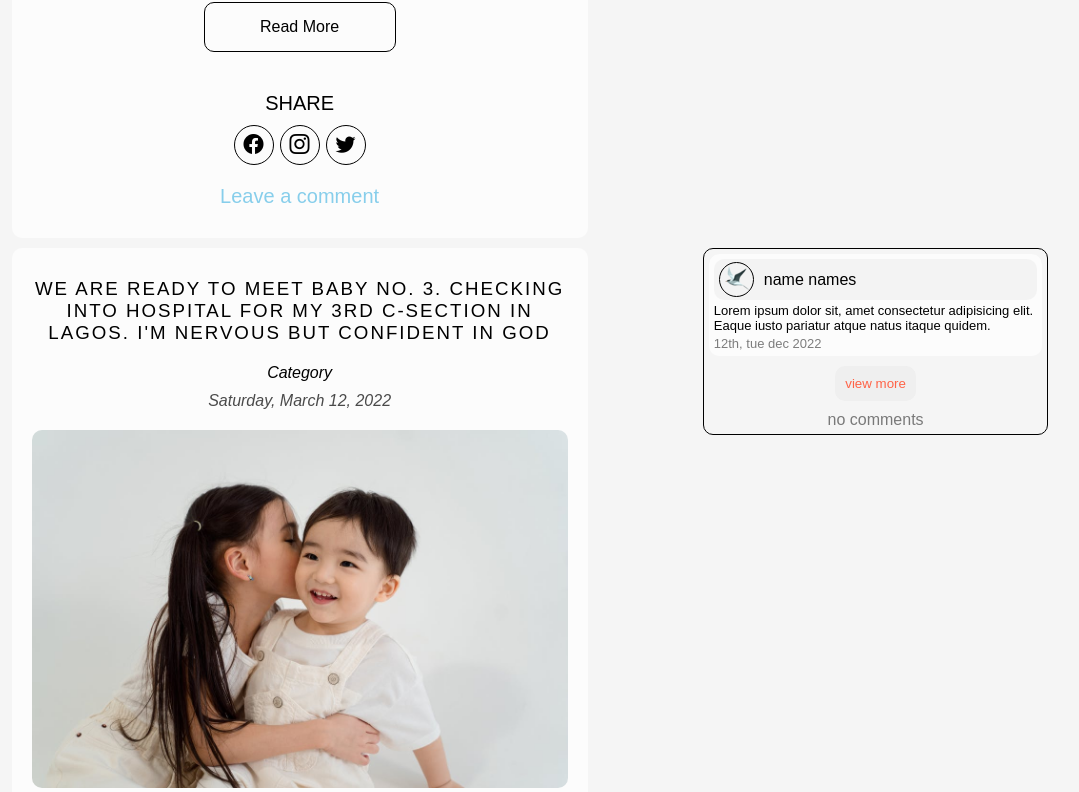
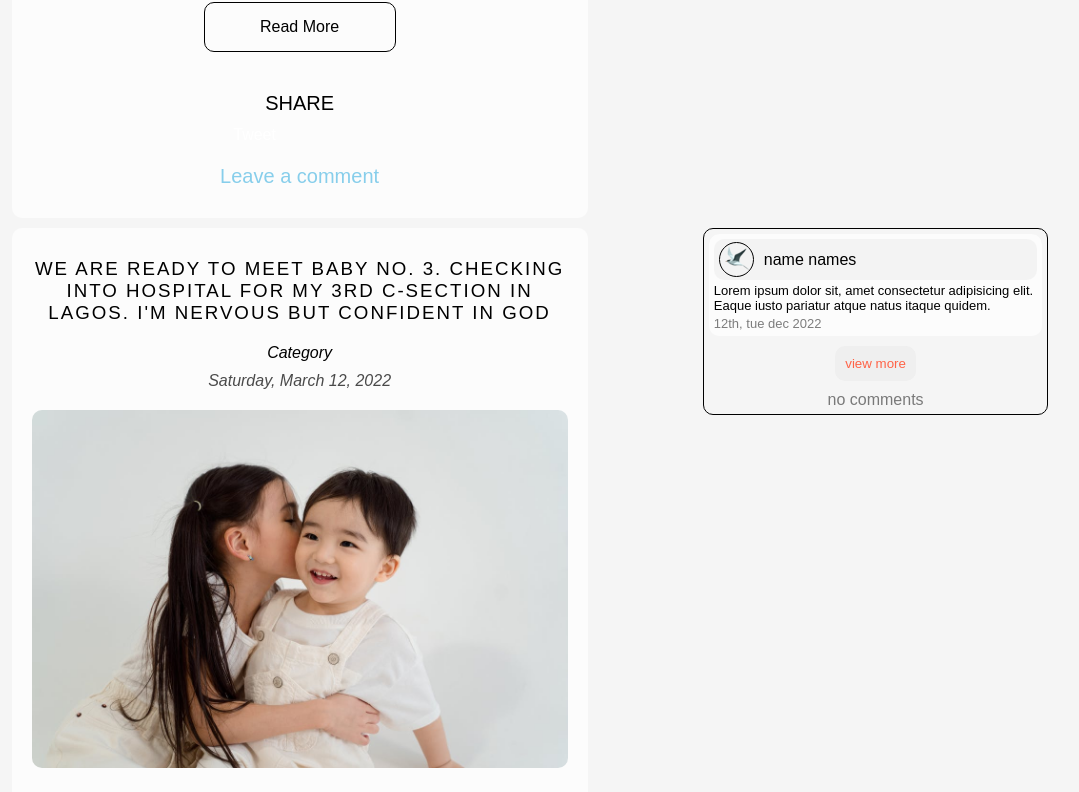
Before and after one commit to AlexChika/whisper, a Next.js app: page / in a window 1280 px wide. Shown: the part 1719-2511 px from the top of the page, without its empty margins (110-1189 px from the left). Built offline with nearby package versions, Linux system fonts and the light colour scheme; grey boxes are pictures that could not be loaded.

Commit message:
completed design and look of all pages

```diff
--- a/components/SingleBlog.js
+++ b/components/SingleBlog.js
@@ -1,8 +1,17 @@
+import { useState, useEffect } from "react";
 import Link from "next/link";
 import styled from "styled-components";
 
 const SingleBlog = ({ id }) => {
+  const [url, setUrl] = useState("");
+  useEffect(() => {
+    setUrl(window.location.href);
+  });
   let comment = true;
+  const urlConvert = (str) => {
+    let output = encodeURIComponent(str);
+    return output;
+  };
   return (
     <Wrap comment={comment} className="posts mb-30">
       <meta content="" property="og:title" />
@@ -51,15 +60,31 @@ const SingleBlog = ({ id }) => {
           <div className="post-share">
             <span>Share</span>
             <div className="post-social">
-              <span className="border">
-                <i className="bi bi-facebook"></i>
-              </span>
-              <span className="border">
-                <i className="bi bi-instagram"></i>
-              </span>
-              <span className="border">
-                <i className="bi bi-twitter"></i>
-              </span>
+              <script
+                src="https://platform.linkedin.com/in.js"
+                type="text/javascript"
+              ></script>
+              <script type="In/Share" data-url={url}></script>
+              <a
+                href="https://twitter.com/share?ref_src=twsrc%5Etfw"
+                className="twitter-share-button"
+                data-via="your_own_alex"
+                data-show-count="false"
+              >
+                Tweet
+              </a>
+              <iframe
+                src={`https://www.facebook.com/plugins/share_button.php?href=${urlConvert(
+                  url
+                )}&layout=button_count&size=small&width=96&height=20&appId`}
+                width="96"
+                height="20"
+                style={{ border: "none", overflow: "hidden" }}
+                scrolling="no"
+                frameBorder="0"
+                allowFullScreen={true}
+                allow="autoplay; clipboard-write; encrypted-media; picture-in-picture; web-share"
+              ></iframe>
             </div>
             <button>Leave a comment</button>
           </div>
@@ -147,27 +172,17 @@ const Wrap = styled.section`
       font-size: 20px;
     }
     .post-share .post-social {
-      /* width: 260px; */
       display: flex;
       align-items: center;
       justify-content: center;
       margin: 0 auto;
     }
-    .post-share .post-social span {
-      height: 40px;
-      width: 40px;
+    .post-share .post-social * {
       margin: 0 3px;
-      border-radius: 50px;
       margin-top: 10px;
       margin-bottom: 20px;
-      position: relative;
-      display: flex;
-      justify-content: center;
-      align-items: center;
-      border-radius: 50px;
-      i {
-        font-size: 20px;
-      }
+      color: white !important;
+      border-radius: 10px !important;
     }
     .post-share button {
       text-align: center;
```
Also changed, not shown: components/Detail.js (+15 -22 lines).
